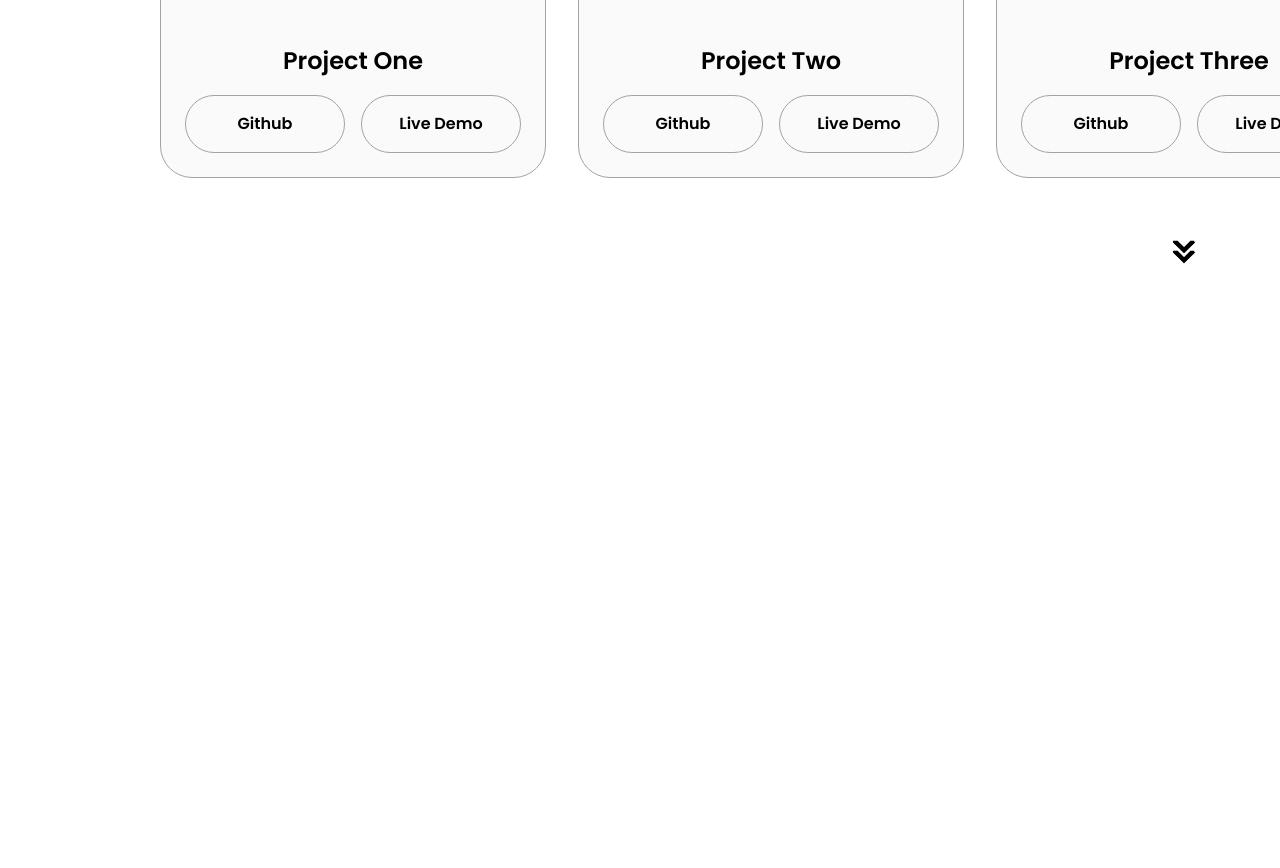
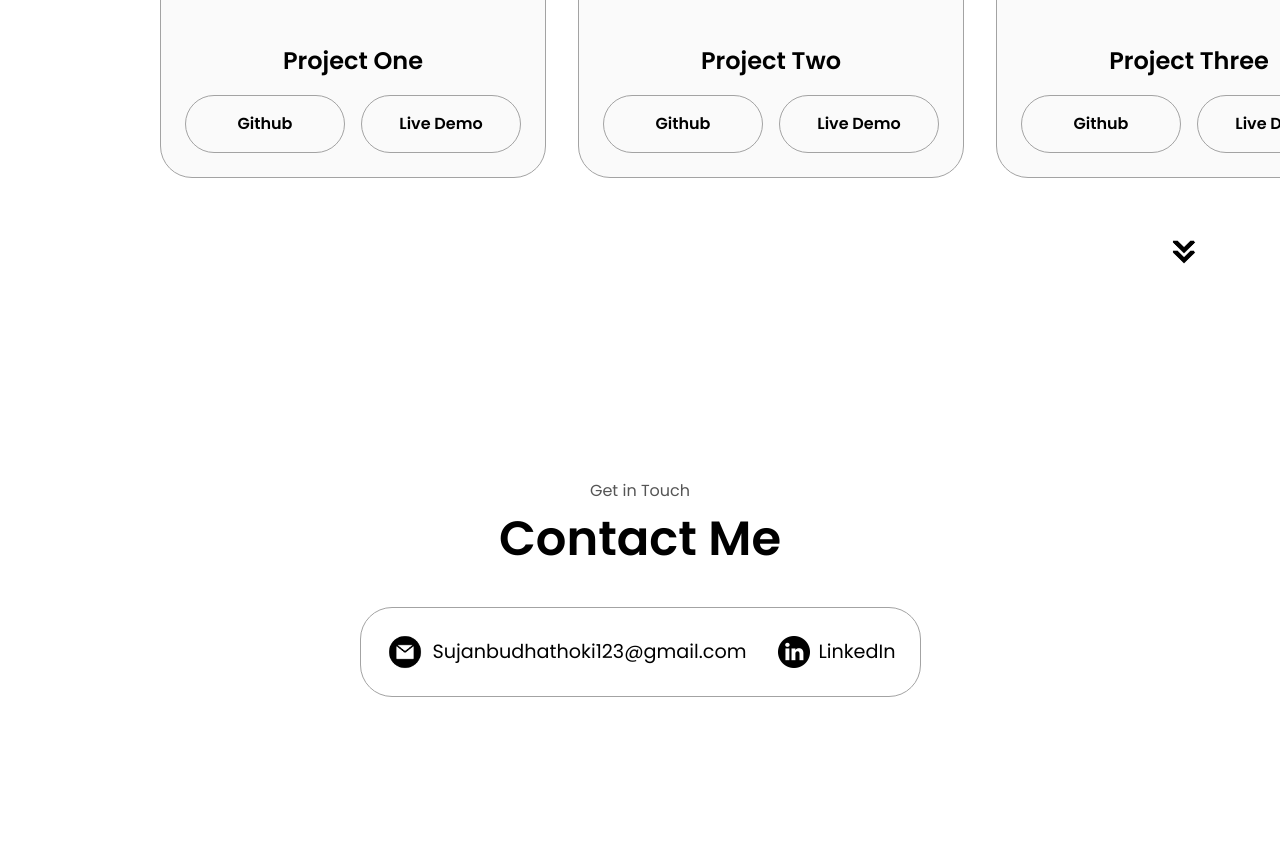
Before and after one commit to Sujan-Bdev/Portfolio, a plain HTML site: page index.html in a window 1280 px wide. Shown: the part 2004-2872 px from the top of the page. Before the commit the page ends 2312 px from the top, so only its background shows below. Drawn offline with Linux system fonts and the light colour scheme.

Commit message:
Add contact section

```diff
--- a/index.html
+++ b/index.html
@@ -211,6 +211,29 @@
         onclick="location.href='./#contact'"
       />
     </section>
+
+    <section id="contact">
+      <p class="section__text__p1">Get in Touch</p>
+      <h1 class="title">Contact Me</h1>
+      <div class="contact-info-upper-container">
+        <div class="contact-info-container">
+          <img
+            src="./assets/email.png"
+            alt="Email icon"
+            class="icon contact-icon email-icon"
+          />
+          <p><a href="mailto:sujanbudhathoki123@gmail.com">Sujanbudhathoki123@gmail.com</a></p>
+        </div>
+        <div class="contact-info-container">
+          <img
+            src="./assets/linkedin.png"
+            alt="LinkedIn icon"
+            class="icon contact-icon"
+          />
+          <p><a href="https://www.linkedin.com/in/sujan-budhathoki/">LinkedIn</a></p>
+        </div>
+      </div>
+    </section>
     <script src="script.js"></script>
   </body>
 </html>
--- a/style.css
+++ b/style.css
@@ -389,3 +389,44 @@ section {
   color: black;
   border-color: rgb(163, 163, 163);
 }
+
+
+/* CONTACT */
+
+#contact {
+  display: flex;
+  justify-content: center;
+  flex-direction: column;
+  height: 70vh;
+}
+
+.contact-info-upper-container {
+  display: flex;
+  justify-content: center;
+  border-radius: 2rem;
+  border: rgb(53, 53, 53) 0.1rem solid;
+  border-color: rgb(163, 163, 163);
+  background: (250, 250, 250);
+  margin: 2rem auto;
+  padding: 0.5rem;
+}
+
+.contact-info-container {
+  display: flex;
+  align-items: center;
+  justify-content: center;
+  gap: 0.5rem;
+  margin: 1rem;
+}
+
+.contact-info-container p {
+  font-size: larger;
+}
+
+.contact-icon {
+  cursor: default;
+}
+
+.email-icon {
+  height: 2.5rem;
+}
```
Also changed, not shown: assets/email.png (added).
